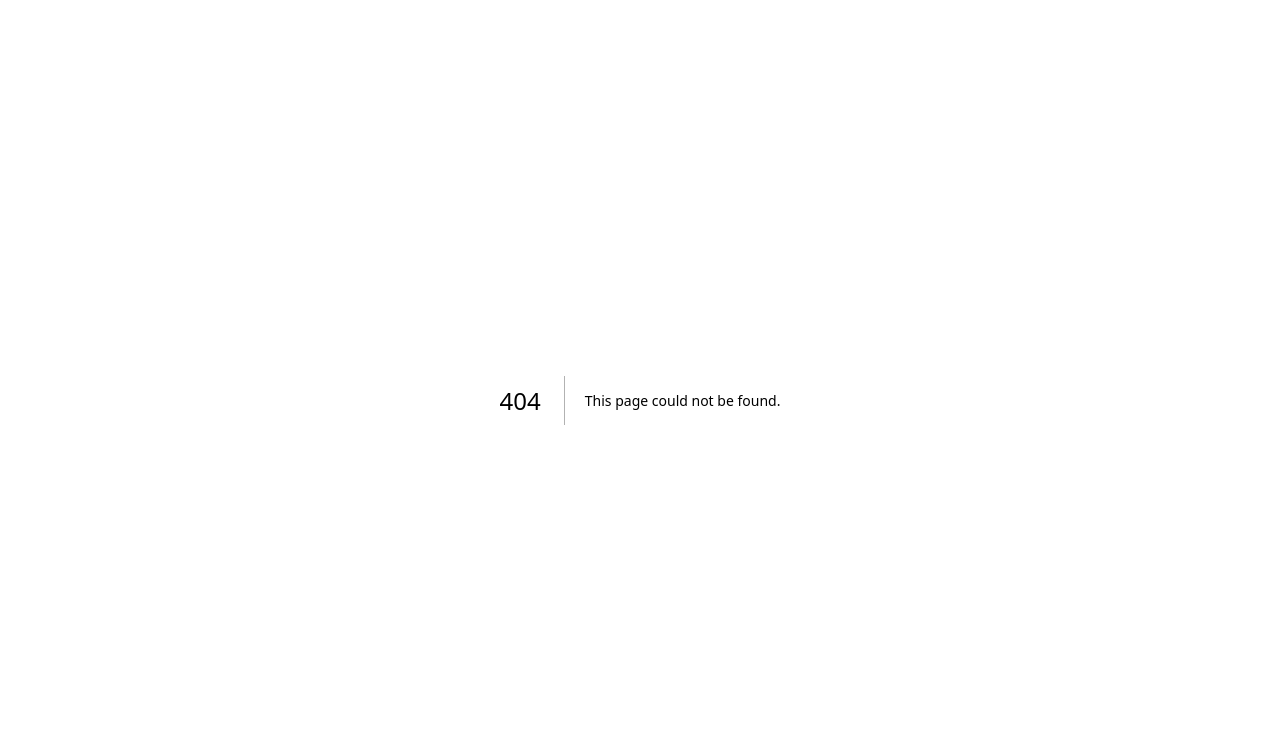
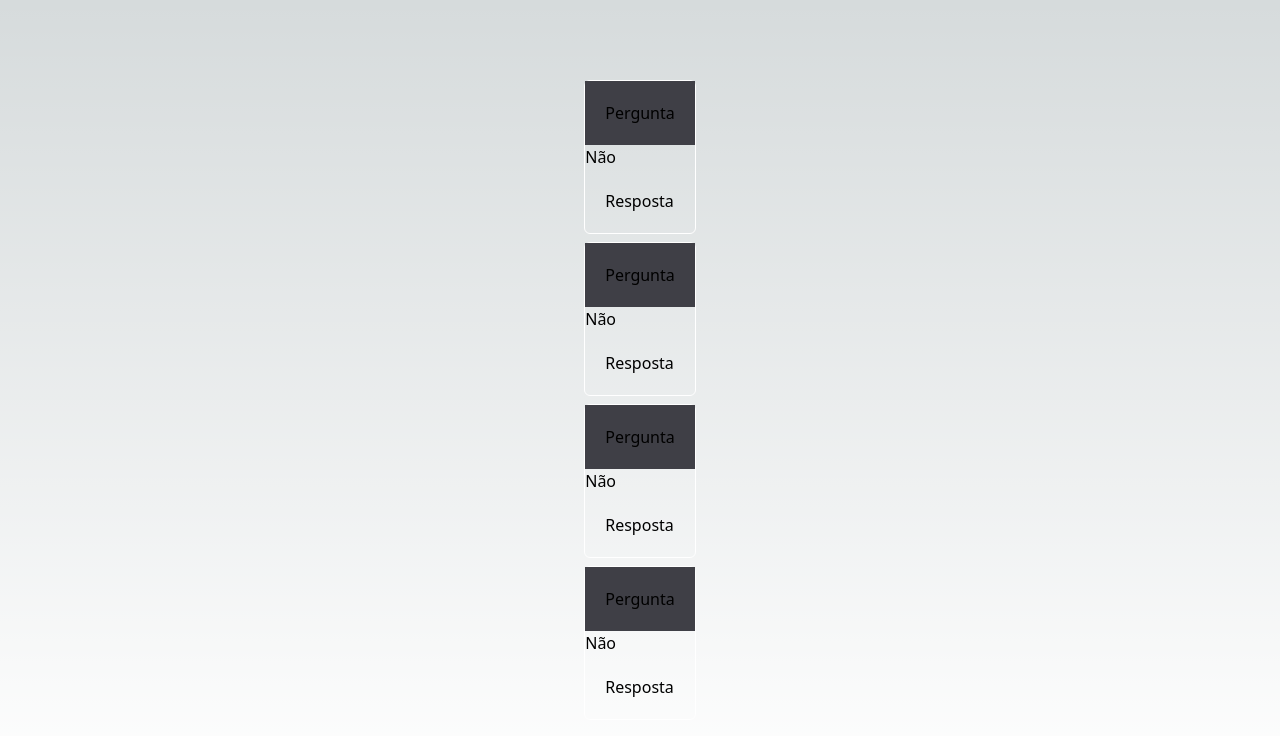
Before and after one commit to sheezarainbow9/react-next, a Next.js app: page /condicional/faq in a window 1280 px wide. Before the commit this address had no page. Shown: the top 736 px of the page. Built offline with nearby package versions, Linux system fonts and the light colour scheme.

Commit message:
renderização condicional

```diff
--- /dev/null
+++ b/src/components/condicional/Faq.tsx
@@ -0,0 +1,12 @@
+import Pergunta from "./Pergunta";
+
+export default function Faq() {
+  return (
+    <div className="flex flex-col gap-2">
+      <Pergunta />
+      <Pergunta />
+      <Pergunta />
+      <Pergunta />
+    </div>
+  );
+}
--- /dev/null
+++ b/src/components/condicional/Pergunta.tsx
@@ -0,0 +1,22 @@
+import { useState } from "react";
+
+export default function Pergunta() {
+  const [aberta, setAberta] = useState<boolean>(false);
+
+  return (
+    <div
+      className={`
+    border border-white rounded-md
+  `}
+    >
+      <div
+        className="bg-zinc-700 p-5 cursor-pointer select-none"
+        onClick={() => setAberta(!aberta)}
+      >
+        Pergunta
+      </div>
+      {aberta ? "Sim" : "Não"}
+      <div className="p-5">Resposta</div>
+    </div>
+  );
+}
--- /dev/null
+++ b/src/pages/condicional/faq.tsx
@@ -0,0 +1,14 @@
+import Faq from "@/components/condicional/Faq";
+
+export default function PaginaFaq() {
+  return (
+    <div
+      className={`
+      flex justify-center items-center h-screen
+      gap-2
+    `}
+    >
+      <Faq />
+    </div>
+  );
+}
```
